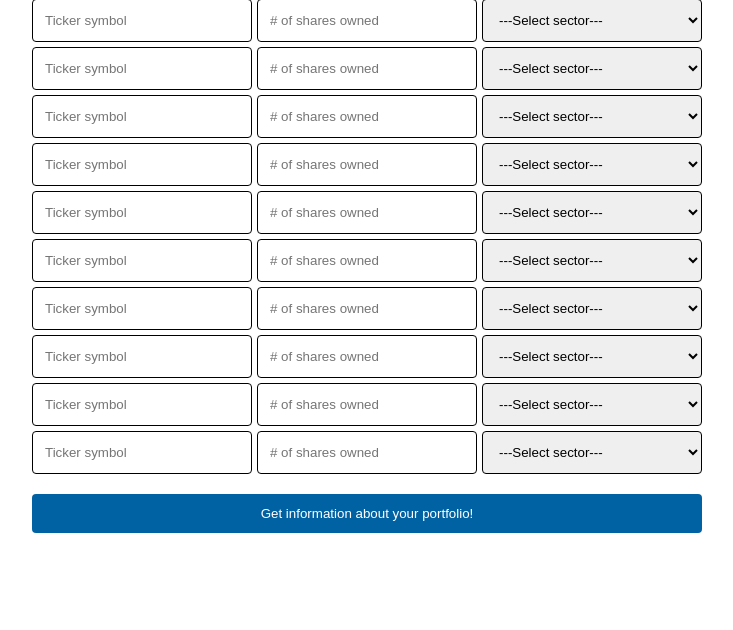
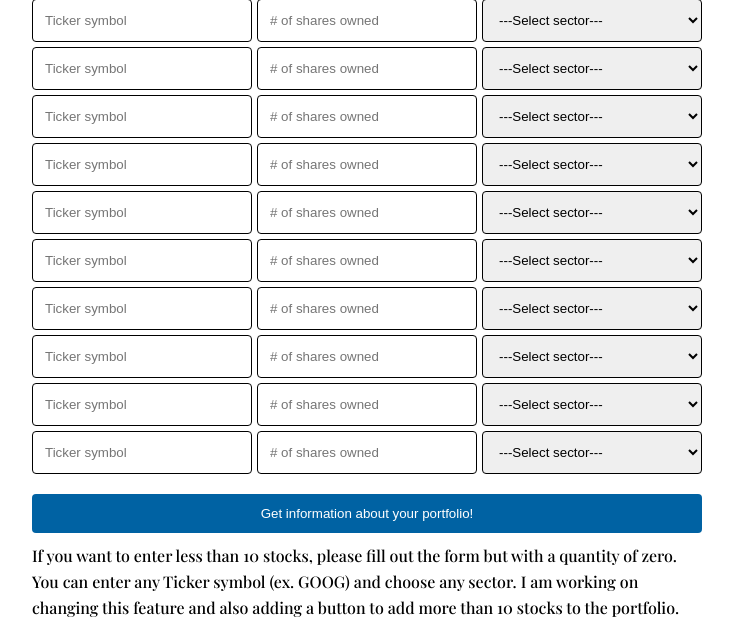
Before and after one commit to kpattawi/stock-allocation, a Flask app: page / in a window 1280 px wide. Shown: the part 194-824 px from the top of the page, without its empty margins (273-1006 px from the left). Before the commit the page ends 727 px from the top, so only its background shows below. Run offline with Flask 2, Linux system fonts and the light colour scheme.

Commit message:
UPDATE: Get ready to host on heroku

```diff
--- a/app.py
+++ b/app.py
@@ -1,7 +1,7 @@
 import pandas as pd
 
 from flask import Flask, render_template, request
-from flask_sqlalchemy import SQLAlchemy
+# from flask_sqlalchemy import SQLAlchemy
 
 import stock as stk
 
@@ -17,68 +17,79 @@ def index():
 
 @app.route('/submit', methods=['POST'])
 def submit():
-    stk.Stock.empty_portfolio()
-    if request.method == 'POST':
-        ticker_input1 = request.form['ticker1']
-        if ticker_input1 == "":
-            render_template(index.html, message="Please enter required fields.")
-        quantity_input1 = float(request.form['quantity1'])
-        sector_input1 = request.form['sector1']
-        s = stk.Stock(ticker_input1, quantity_input1, sector_input1)
-        ticker_input2 = request.form['ticker2']
-        quantity_input2 = float(request.form['quantity2'])
-        sector_input2 = request.form['sector2']
-        stk.Stock(ticker_input2, quantity_input2, sector_input2)
-        # ticker_input3 = request.form['ticker3']
-        # quantity_input3 = request.form['quantity3']
-        # sector_input3 = request.form['sector3']
-        # stk.Stock(ticker_input3, quantity_input3, sector_input3)
-        # ticker_input4 = request.form['ticker4']
-        # quantity_input4 = request.form['quantity4']
-        # sector_input4 = request.form['sector4']
-        # stk.Stock(ticker_input4, quantity_input4, sector_input4)
-        # ticker_input5 = request.form['ticker5']
-        # quantity_input5 = request.form['quantity5']
-        # sector_input5 = request.form['sector5']
-        # stk.Stock(ticker_input5, quantity_input5, sector_input5)
-        # ticker_input6 = request.form['ticker6']
-        # quantity_input6 = request.form['quantity6']
-        # sector_input6 = request.form['sector6']
-        # stk.Stock(ticker_input6, quantity_input6, sector_input6)
-        # ticker_input7 = request.form['ticker7']
-        # quantity_input7 = request.form['quantity7']
-        # sector_input7 = request.form['sector7']
-        # stk.Stock(ticker_input7, quantity_input7, sector_input7)
-        # ticker_input8 = request.form['ticker8']
-        # quantity_input8 = request.form['quantity8']
-        # sector_input8 = request.form['sector8']
-        # stk.Stock(ticker_input8, quantity_input8, sector_input8)
-        # ticker_input9 = request.form['ticker9']
-        # quantity_input9 = request.form['quantity9']
-        # sector_input9 = request.form['sector9']
-        # stk.Stock(ticker_input9, quantity_input9, sector_input9)
-        # ticker_input10 = request.form['ticker10']
-        # quantity_input10 = request.form['quantity10']
-        # sector_input10 = request.form['sector10']
-        # stk.Stock(ticker_input10, quantity_input10, sector_input10)
-        # print(ticker_input1, quantity_input1, sector_input1)
+    try:
+        stk.Stock.empty_portfolio()
+        if request.method == 'POST':
+            ticker_input1 = request.form['ticker1']
+            if ticker_input1 == "":
+                render_template(index.html, message="Please enter required fields.")
+            quantity_input1 = float(request.form['quantity1'])
+            sector_input1 = request.form['sector1']
+            s = stk.Stock(ticker_input1, quantity_input1, sector_input1)
+            ticker_input2 = request.form['ticker2']
+            quantity_input2 = float(request.form['quantity2'])
+            sector_input2 = request.form['sector2']
+            stk.Stock(ticker_input2, quantity_input2, sector_input2)
+            ticker_input3 = request.form['ticker3']
+            quantity_input3 = float(request.form['quantity3'])
+            sector_input3 = request.form['sector3']
+            stk.Stock(ticker_input3, quantity_input3, sector_input3)
+            ticker_input4 = request.form['ticker4']
+            quantity_input4 = float(request.form['quantity4'])
+            sector_input4 = request.form['sector4']
+            stk.Stock(ticker_input4, quantity_input4, sector_input4)
+            ticker_input5 = request.form['ticker5']
+            quantity_input5 = float(request.form['quantity5'])
+            sector_input5 = request.form['sector5']
+            stk.Stock(ticker_input5, quantity_input5, sector_input5)
+            ticker_input6 = request.form['ticker6']
+            quantity_input6 = float(request.form['quantity6'])
+            sector_input6 = request.form['sector6']
+            stk.Stock(ticker_input6, quantity_input6, sector_input6)
+            ticker_input7 = request.form['ticker7']
+            quantity_input7 = float(request.form['quantity7'])
+            sector_input7 = request.form['sector7']
+            stk.Stock(ticker_input7, quantity_input7, sector_input7)
+            ticker_input8 = request.form['ticker8']
+            quantity_input8 = float(request.form['quantity8'])
+            sector_input8 = request.form['sector8']
+            stk.Stock(ticker_input8, quantity_input8, sector_input8)
+            ticker_input9 = request.form['ticker9']
+            quantity_input9 = float(request.form['quantity9'])
+            sector_input9 = request.form['sector9']
+            stk.Stock(ticker_input9, quantity_input9, sector_input9)
+            ticker_input10 = request.form['ticker10']
+            quantity_input10 = float(request.form['quantity10'])
+            sector_input10 = request.form['sector10']
+            stk.Stock(ticker_input10, quantity_input10, sector_input10)
+            print(ticker_input1, quantity_input1, sector_input1)
 
-        s.get_allocations()
-        allocations = stk.Stock.stocks_data_frame
-
-        sector_categories = ['Communication Services', 'Consumer Discretionary',
-                            'Consumer Staples', 'Energy', 'Financials',
-                            'Healthcare', 'Industrials', 'Information Technology',
-                            'Materials', 'Real Estate', 'Utilities','Other'
-                            ]
-        sectors = pd.DataFrame(index=sector_categories, columns=['Sector'])
-        for category in sector_categories:
-            sum = allocations['allocation'][allocations['sector']==category].sum()
-            sectors[category] = sum
-        sectors = sectors.sort_values(by=['Sector'])
+            s.get_allocations()
+            allocations = stk.Stock.stocks_data_frame
+            print(allocations.head())
+            allocations = allocations.sort_values(by=['allocation'], ascending=False)
+            print(allocations.head())
 
 
-        return render_template('portfolio.html', tables=[allocations.to_html(classes='data')], titles=allocations.columns.values)
+
+            # sector_categories = ['Communication Services', 'Consumer Discretionary',
+            #                     'Consumer Staples', 'Energy', 'Financials',
+            #                     'Healthcare', 'Industrials', 'Information Technology',
+            #                     'Materials', 'Real Estate', 'Utilities','Other'
+            #                     ]
+
+            sectors_df = allocations.set_index('sector')
+            sectors_df = sectors_df.drop(columns=['quantity', 'price', 'current value', 'annual mean', 'annual std'])
+            sectors_df = sectors_df.sum(level='sector')
+            sectors_df.index.name = None
+
+
+            return render_template('portfolio.html', tables=[allocations.to_html(classes='data')],
+                                    titles=allocations.columns.values, largest_ticker=allocations.index[0],
+                                    largest_allocation=allocations['allocation'][0]*100, sectors=[sectors_df.to_html(classes='data')],
+                                    sector_titles = sectors_df.columns.values)
+    except:
+        return render_template('index.html', message="There was an error.  Please make sure all ticker symbols are valid and all fields are entered.")
 
 
 
--- a/static/style.css
+++ b/static/style.css
@@ -49,6 +49,18 @@ code, pre {
     color: #fff;
     padding: 10px;
 }
+table{
+    width: 100%;
+    border-collapse: collapse;
+    border: 1px solid #333;
+    text-align: center;
+    margin-top: 10px;
+    margin-bottom: 10px;
+}
+th, td{
+    padding: 12px;
+    text-align: center;
+}
 
 /* Navbar */
 .navbar{
@@ -77,7 +89,7 @@ code, pre {
     font-weight: bold;
 }
 
-
+/* Stock Weights */
 
 /* Main-Form */
 .main-form{
--- a/stock/stock.py
+++ b/stock/stock.py
@@ -14,7 +14,7 @@ class Stock:
 
     stocks_data_frame = pd.DataFrame()
 
-    def __init__(self, ticker, quantity, sector):
+    def __init__(self, ticker, quantity, sector=None):
         """
         Method adds stock information (ticker, quantity, current price, current value)
         to pandas dataframe with ticker as the index.
--- a/templates/index.html
+++ b/templates/index.html
@@ -202,6 +202,8 @@
             </select>
             <input type="submit" value="Get information about your portfolio!" class="btn" id="final-btn"/>
         </form>
+
+        <p>If you want to enter less than 10 stocks, please fill out the form but with a quantity of zero.  You can enter any Ticker symbol (ex. GOOG) and choose any sector. I am working on changing this feature and also adding a button to add more than 10 stocks to the portfolio.</p>
         <!-- <div id="portfolio-form">
             <h3>Portfolio:</h3>
             <ul id="stocks" name="stocks">
```
Also changed, not shown: templates/portfolio.html (+5 -3 lines), 2 other files.
